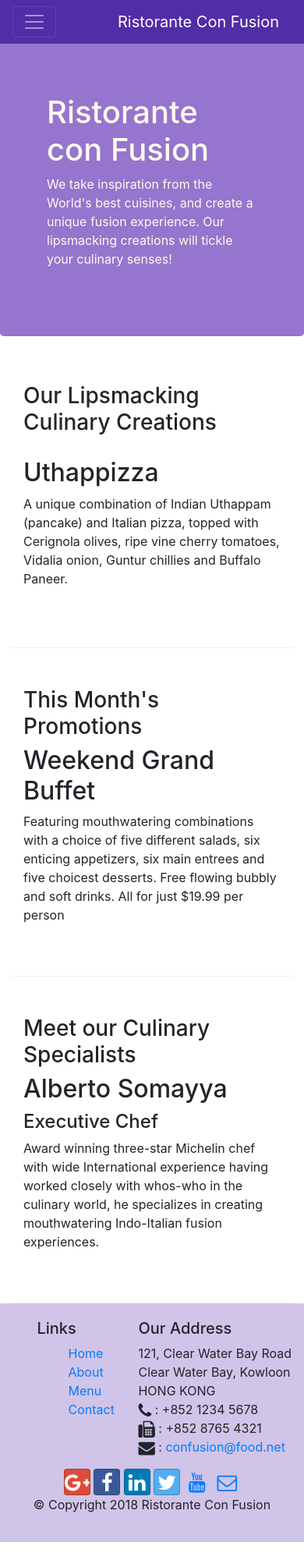
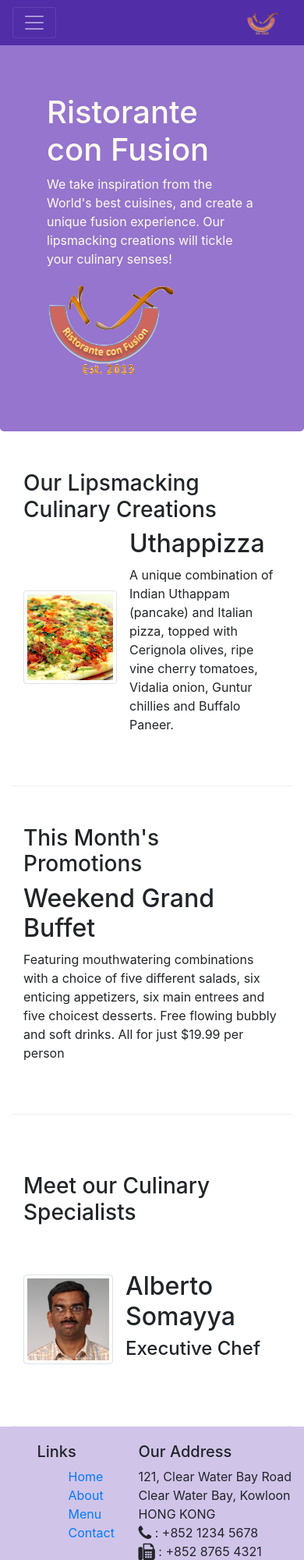
Before and after one commit to Ferayddi/conFusion, a website: page index.html in a window 390 px wide. Shown: the top 2000 px of the page at 78% size. Before the commit the page ends 1977 px from the top, so only its background shows below. Drawn offline with nearby package versions, Linux system fonts and the light colour scheme.

Commit message:
media and images

```diff
--- a/index.html
+++ b/index.html
@@ -21,7 +21,7 @@
             <button class="navbar-toggler" type="button" data-toggle="collapse" data-target="#Navbar">
                 <span class="navbar-toggler-icon"></span>
             </button>
-            <a class="navbar-brand" href="#"> Ristorante Con Fusion</a>
+            <a class="navbar-brand" href="#"> <img src="img/logo.png" height="30" width="41"></a>
             <div class="collapse navbar-collapse" id="Navbar">
                 <ul class="navbar-nav mr-auto">
                     <li class="nav-item active"> <a class="nav-link" href="#"><span class="fa fa-home fa-lg"></span> Home</a></li>
@@ -41,7 +41,8 @@
                     <h1>Ristorante con Fusion</h1>
                     <p>We take inspiration from the World's best cuisines, and create a unique fusion experience. Our lipsmacking creations will tickle your culinary senses!</p>
                 </div>
-                <div class= "col-12 col-sm">
+                <div class= "col-12 col-sm align-self-center">
+                    <img src="img/logo.png" class="img-fluid">
                 </div>
             </div>
         </div>
@@ -53,8 +54,17 @@
                 <h3>Our Lipsmacking Culinary Creations</h3>
             </div>
             <div class= "col col-sm order-sm-first col-md">
-                <h2>Uthappizza</h2>
-                <p>A unique combination of Indian Uthappam (pancake) and Italian pizza, topped with Cerignola olives, ripe vine cherry tomatoes, Vidalia onion, Guntur chillies and Buffalo Paneer.</p>
+                <div class="media">
+                    <img class="d-flex mr-3 img-thumbnail align-self-center"
+                    src="img/uthappizza.png" alt="uthapizza">
+                    <div class="media-body">
+                        <h2 class="mt-0">Uthappizza</h2>
+                        <p>A unique combination of Indian Uthappam (pancake) and Italian pizza, topped with Cerignola olives, ripe vine cherry tomatoes, Vidalia onion, Guntur chillies and Buffalo Paneer.</p>
+                    </div>
+
+
+                </div>
+
             </div>
         </div>
 
@@ -74,9 +84,18 @@
                 <h3>Meet our Culinary Specialists</h3>
             </div>
             <div class= "col col-sm order-sm-first col-md">
-                <h2>Alberto Somayya</h2>
-                <h4>Executive Chef</h4>
-                <p>Award winning three-star Michelin chef with wide International experience having worked closely with whos-who in the culinary world, he specializes in creating mouthwatering Indo-Italian fusion experiences. </p>
+                <div class="media">
+                    <img class="d-flex mr-3 img-thumbnail  align-self-center"
+                    src="img/alberto.png" alt="alberto">
+                    <div class="media-body">
+                        <h2 class="mt-0">Alberto Somayya</h2>
+                        <h4>Executive Chef</h4>
+                        <p class="d-none d-sm-block">Award winning three-star Michelin chef with wide International
+                        experience having worked closely with whos-who in the culinary world, he specializes
+                        in creating mouthwatering Indo-Italian fusion experiences. </p>
+                    </div>
+                </div>
+
             </div>
         </div>
     </div>
```
Also changed, not shown: aboutus.html (+3 -2 lines), contactus.html (+3 -2 lines), img/alberto.png (added), img/buffet.png (added), img/logo.png (added), img/uthappizza.png (added), 1 other file.
